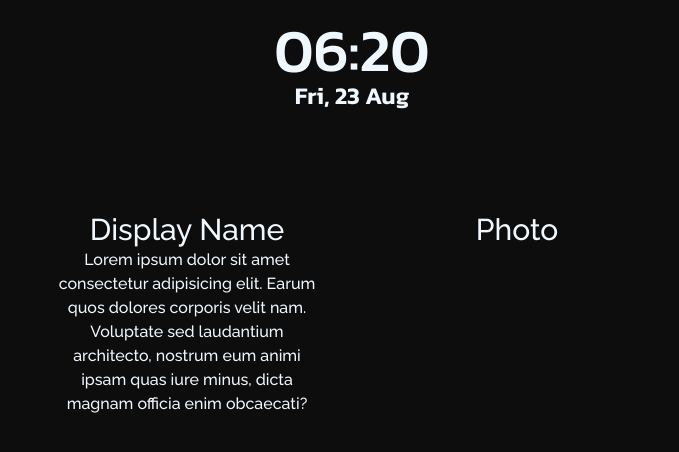
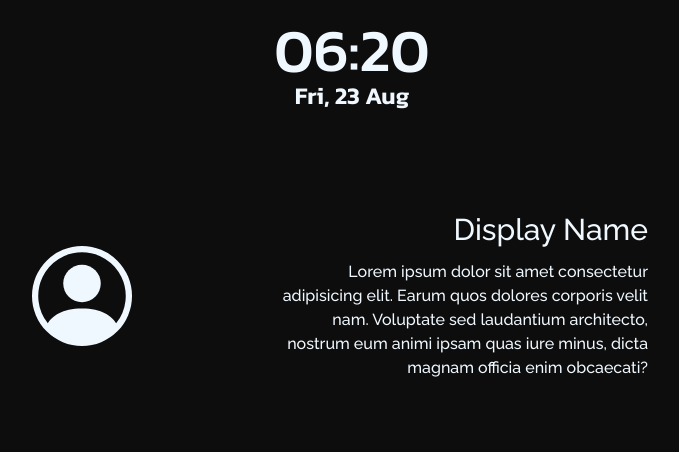
Before and after one commit to makersmecca/Portfolio, a React (Vite) app: page / in a window 1280 px wide. Shown: the top 452 px of the page, without its empty margins (288-967 px from the left). Built offline with nearby package versions, Linux system fonts and the light colour scheme.

Commit message:
updating layout anf alignment

```diff
--- a/src/Components/Intro.jsx
+++ b/src/Components/Intro.jsx
@@ -19,18 +19,32 @@ const Intro = () => {
         </div>
       </div> */}
 
-      <div className="mt-20 grid grid-cols-2 gap-5 px-80">
-        <div className="text-center px-6">
-          <h2 className="text-3xl">Display Name</h2>
-          <p>
+      <div className="md:mt-20 mt-10 grid grid-cols-1 xl:grid-cols-3 xl:gap-5 xl:px-80 px-64">
+        <div className="flex xl:flex-col flex-row justify-center ">
+          <svg
+            xmlns="http://www.w3.org/2000/svg"
+            width="100"
+            height="100"
+            fill="currentColor"
+            viewBox="0 0 16 16"
+          >
+            <path d="M11 6a3 3 0 1 1-6 0 3 3 0 0 1 6 0" />
+            <path
+              fillRule="evenodd"
+              d="M0 8a8 8 0 1 1 16 0A8 8 0 0 1 0 8m8-7a7 7 0 0 0-5.468 11.37C3.242 11.226 4.805 10 8 10s4.757 1.225 5.468 2.37A7 7 0 0 0 8 1"
+            />
+          </svg>
+        </div>
+        <div className="px-6 sm:col-span-2 mt-10 xl:mt-0">
+          <h2 className="sm:text-3xl text-2xl text-center xl:text-end">
+            Display Name
+          </h2>
+          <p className="flex justify-center text-center xl:text-end pt-5 lg:pt-3">
             Lorem ipsum dolor sit amet consectetur adipisicing elit. Earum quos
             dolores corporis velit nam. Voluptate sed laudantium architecto,
             nostrum eum animi ipsam quas iure minus, dicta magnam officia enim
             obcaecati?
           </p>
-        </div>
-        <div className="text-center">
-          <h2 className="text-3xl">Photo</h2>
         </div>
       </div>
     </>
```
